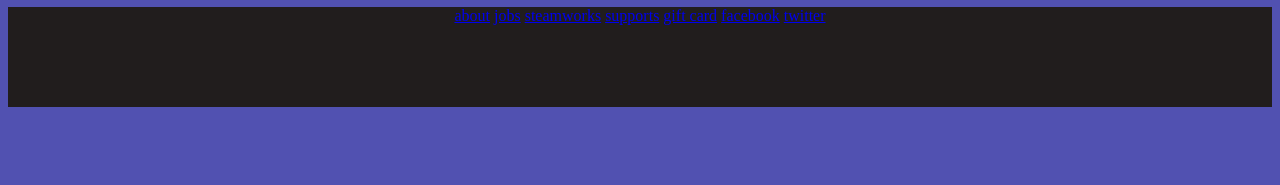
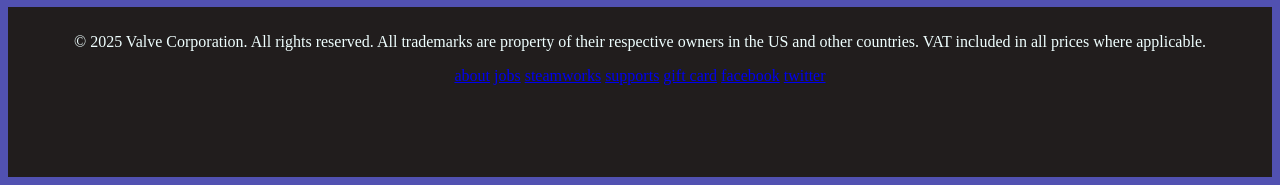
Before and after one commit to smriti-67-samanta/smritirepo, a plain HTML site: page evaluation.html in a window 1280 px wide. Shown: the part 1324-1509 px from the top of the page. Before the commit the page ends 1439 px from the top, so only its background shows below. Drawn offline with Linux system fonts and the light colour scheme.

Commit message:
Add files via upload

```diff
--- a/evaluation.html
+++ b/evaluation.html
@@ -48,9 +48,9 @@
 
         }
         footer{
-            height: 100px;
+            height: 150px;
             background-color: rgb(33, 29, 29);
-
+            padding: 10px;
             text-align: center;
         }
         nav:hover{
@@ -96,7 +96,10 @@
             </div>
         </main>
      <footer>
+        <p style="color: azure;">© 2025 Valve Corporation. All rights reserved. All trademarks are property of their respective owners in the US and other countries.
+            VAT included in all prices where applicable. </p>
         <nav>
+
             <a href="About Valve"> about</a>
             <a href="Jobs"> jobs</a>
             <a href="Steamwork"> steamworks</a>
```
